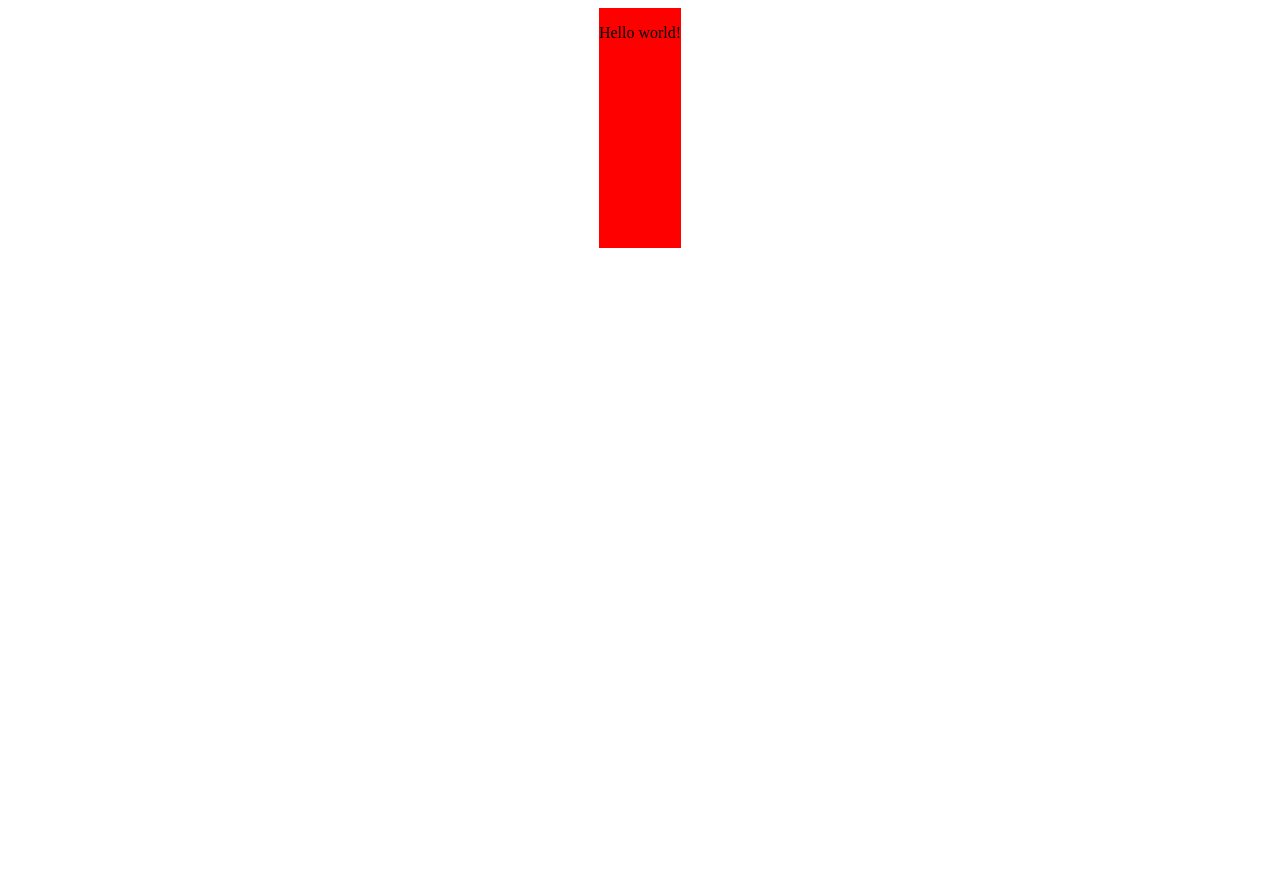
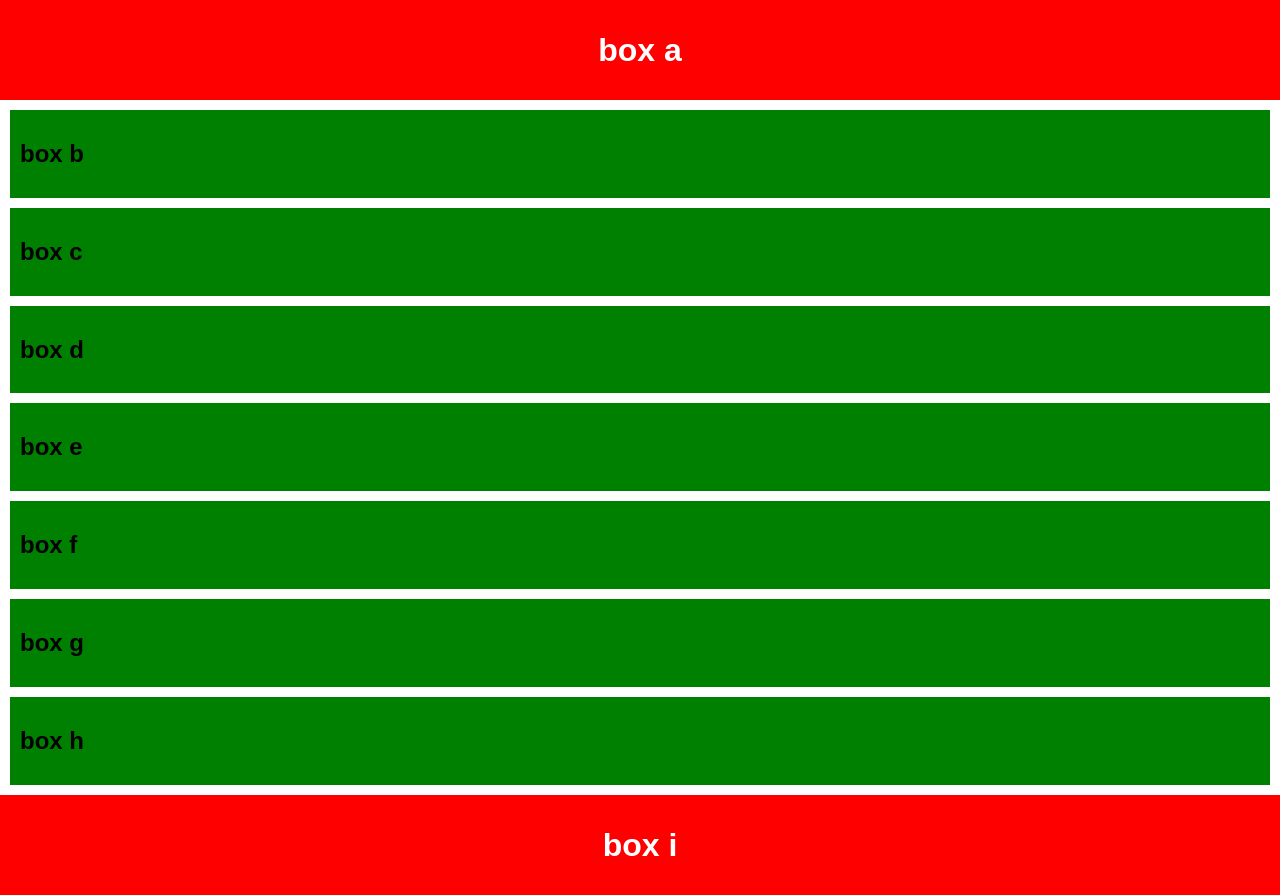
Before and after one commit to esa2/ui-challenge-1, a plain HTML site: page index.html in a window 1280 px wide. Before the commit the page ends 800 px from the top, so only its background shows below. Drawn offline with Linux system fonts and the light colour scheme.

Commit message:
add boxes

```diff
--- a/index.html
+++ b/index.html
@@ -7,16 +7,35 @@
   </head>
   <body>
     <header>
+        <h1>box a</h1>
     </header>
-    <main>
-    <div class="wrapper">
-        <div class = "top">
-            <p>Hello world!</p>
-        </div>
-    </div>
-    </div>
-    </main>
+
+    <section>
+        <article>
+            <h2>box b</h2>
+        </article>
+        <article>
+            <h2>box c</h2>
+        </article>
+        <article>
+            <h2>box d</h2>
+        </article>
+        <article>
+            <h2>box e</h2>
+        </article>
+        <article>
+            <h2>box f</h2>
+        </article>
+        <article>
+            <h2>box g</h2>
+        </article>
+        <article>
+            <h2>box h</h2>
+        </article>
+    </section>
+
     <footer>
+        <h1>box i</h1>
     </footer>
   </body>
 </html>
--- a/styles.css
+++ b/styles.css
@@ -1,14 +1,33 @@
 
-.wrapper {
-    display: flex; /* make the wrapper (div) a flexbox */
-    flex-wrap: wrap; /* alow content to wrap to next line */
+html {
+    font-family: sans-serif;
   }
 
-  .top {
-    height: 240px;
-    display: block;
-    margin: auto;
-    background-color: red;
+  body {
+    margin: 0;
+  }
+
+  header {
+    background: red;
+    height: 100px;
+  }
+
+  h1 {
+    text-align: center;
+    color: white;
+    line-height: 100px;
+    margin: 0;
+  }
+
+  article {
+    padding: 10px;
+    margin: 10px;
+    background: green;
+  }
+
+  footer {
+    background: red;
+    height: 100px;
   }
 
 
@@ -16,11 +35,6 @@
 
 
 
-
-
-
-
-
-@media screen and (min-width: 800px) {
+@media screen and (min-width: 768px) {
 
 }
```
